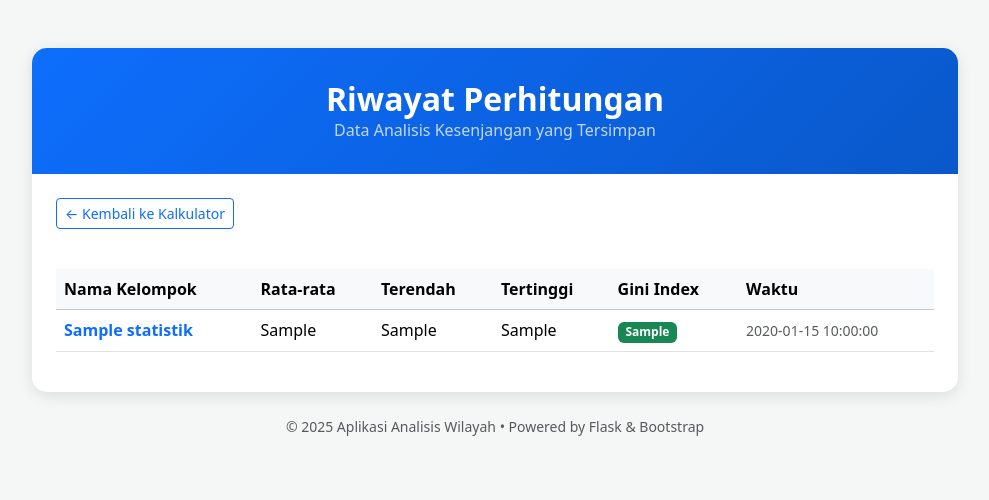
After one commit to PanjiNR/progdas, a Flask app: page /riwayat in a window 1280 px wide. The commit adds this page. Shown: the top 500 px of the page, without its empty margins (145-1134 px from the left). Run offline with Flask 3, Linux system fonts and the light colour scheme; tables that the repository leaves empty or names only in its code hold one stand-in row (values such as "Sample post"); some libraries are stand-ins or nearby versions.

Commit message:
tambah riwayat hasil

```diff
--- a/app.py
+++ b/app.py
@@ -43,7 +43,7 @@ def index():
             )
 
             cursor.execute(query, values)
-            conn.commit() # Save changes
+            conn.commit()
             cursor.close()
             conn.close()
         except ValueError:
@@ -52,3 +52,21 @@ def index():
             error = f"Database Error: {err}"
 
     return render_template("index.html", hasil=hasil, nama_kelompok=nama_kelompok, error=error)
+
+@app.route("/riwayat")
+def riwayat():
+    try:
+        conn = get_db_connection()
+        # Use dictionary=True so we can access columns by name in HTML
+        cursor = conn.cursor(dictionary=True)
+
+        # Select the data from your MySQL table
+        cursor.execute("SELECT * FROM hasil_statistik ORDER BY created_at DESC")
+        results = cursor.fetchall()
+
+        cursor.close()
+        conn.close()
+
+        return render_template("riwayat.html", data_history=results)
+    except Exception as e:
+        return f"Database Error: {e}"
--- a/templates/index.html
+++ b/templates/index.html
@@ -40,6 +40,9 @@
                             <button type="submit" class="btn btn-primary btn-lg">
                                 <i class="bi bi-graph-up"></i> Mulai Analisis
                             </button>
+                            <a href="{{ url_for('riwayat') }}" class="btn btn-primary btn-md">
+                                <i class="bi bi-graph-up"></i> Riwayat Hasil
+                            </button>
                             <a href="/" class="btn btn-outline-danger btn-sm">Reset Data</a>
                         </div>
                     </form>
--- /dev/null
+++ b/templates/riwayat.html
@@ -0,0 +1,74 @@
+<!DOCTYPE html>
+<html lang="id">
+<head>
+    <meta charset="UTF-8">
+    <meta name="viewport" content="width=device-width, initial-scale=1.0">
+    <title>Riwayat Analisis</title>
+    <link rel="stylesheet" href="{{ url_for('static', filename='css/bootstrap.min.css') }}">
+    <style>
+        body { background-color: #f4f7f6; }
+        .main-card { border: none; border-radius: 15px; box-shadow: 0 4px 15px rgba(0,0,0,0.1); }
+        .header-section { background: linear-gradient(135deg, #0d6efd 0%, #0a58ca 100%); color: white; padding: 2rem; border-radius: 15px 15px 0 0; }
+        .table { margin-top: 1rem; }
+    </style>
+</head>
+<body>
+
+<div class="container py-5">
+    <div class="row justify-content-center">
+        <div class="col-md-10"> <div class="card main-card">
+                <div class="header-section text-center">
+                    <h2 class="fw-bold mb-0">Riwayat Perhitungan</h2>
+                    <p class="mb-0 opacity-75">Data Analisis Kesenjangan yang Tersimpan</p>
+                </div>
+
+                <div class="card-body p-4">
+                    <div class="mb-4">
+                        <a href="{{ url_for('index') }}" class="btn btn-outline-primary btn-sm">
+                             ← Kembali ke Kalkulator
+                        </a>
+                    </div>
+
+                    <div class="table-responsive">
+                        <table class="table table-hover align-middle">
+                            <thead class="table-light">
+                                <tr>
+                                    <th>Nama Kelompok</th>
+                                    <th>Rata-rata</th>
+                                    <th>Terendah</th>
+                                    <th>Tertinggi</th>
+                                    <th>Gini Index</th>
+                                    <th>Waktu</th>
+                                </tr>
+                            </thead>
+                            <tbody>
+                                {% for row in data_history %}
+                                <tr>
+                                    <td class="fw-bold text-primary">{{ row.nama_kelompok }}</td>
+                                    <td>{{ row.rata_rata }}</td>
+                                    <td>{{ row.terendah }}</td>
+                                    <td>{{ row.tertinggi }}</td>
+                                    <td><span class="badge bg-success">{{ row.gini }}</span></td>
+                                    <td class="text-muted small">{{ row.created_at }}</td>
+                                </tr>
+                                {% else %}
+                                <tr>
+                                    <td colspan="5" class="text-center text-muted">Belum ada data tersimpan.</td>
+                                </tr>
+                                {% endfor %}
+                            </tbody>
+                        </table>
+                    </div>
+                </div>
+            </div>
+
+            <p class="text-center mt-4 text-muted small">
+                © 2025 Aplikasi Analisis Wilayah • Powered by Flask & Bootstrap
+            </p>
+        </div>
+    </div>
+</div>
+
+<script src="{{ url_for('static', filename='js/bootstrap.bundle.min.js') }}"></script>
+</body>
+</html>
```
